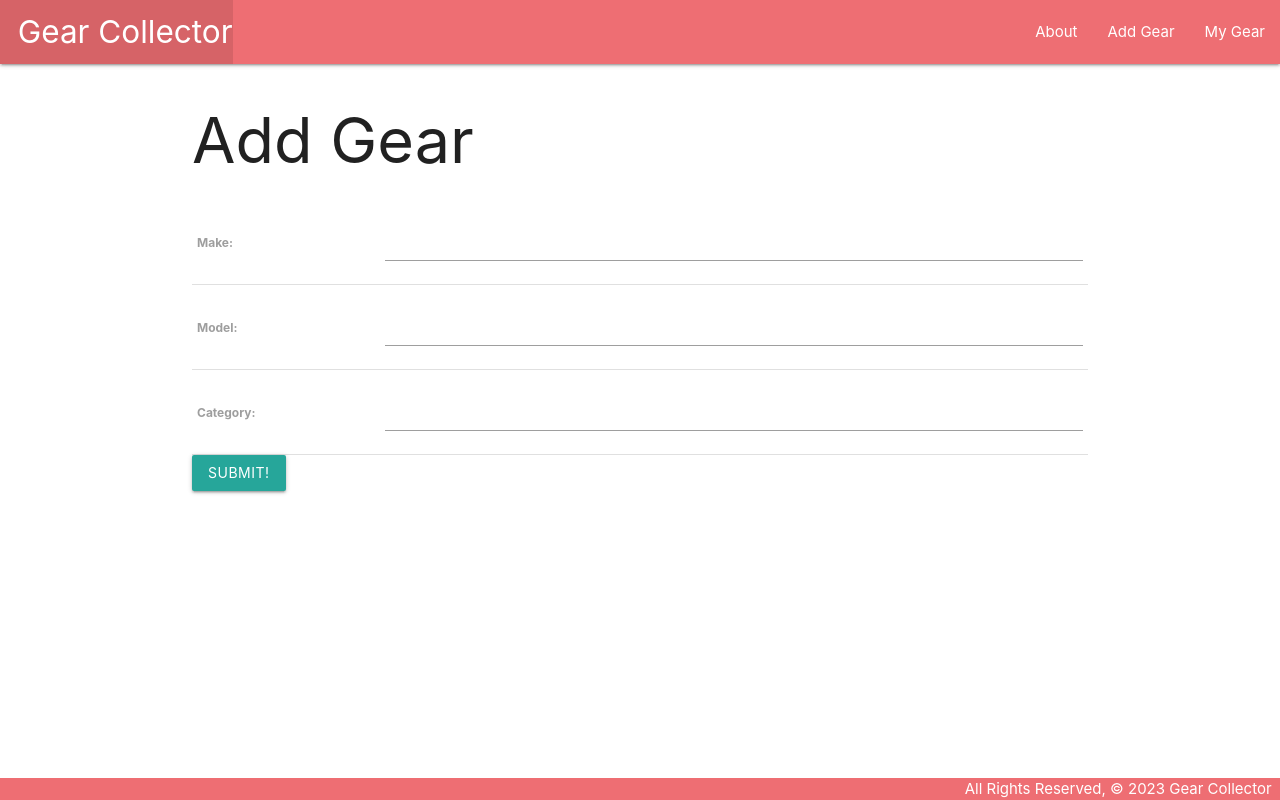
After one commit to pkeen/gearcollector, a Django app: page /gear/create in a window 1280 px wide. The commit adds this page. Run offline with Django 4.2, Linux system fonts and the light colour scheme.

Commit message:
add edit, delelte, update methodds to gear

```diff
--- a/musicgear/models.py
+++ b/musicgear/models.py
@@ -1,4 +1,5 @@
 from django.db import models
+from django.urls import reverse
 
 # Create your models here.
 
@@ -12,3 +13,10 @@ class Gear(models.Model):
 
     class Meta:
         verbose_name_plural = "gear"
+
+    # Add this method
+    def get_absolute_url(self):
+        return reverse('detail', kwargs={'gear_id': self.id})
+
+    def getName(self):
+        return f"{self.make} | {self.model}"
--- a/musicgear/templates/base.html
+++ b/musicgear/templates/base.html
@@ -26,6 +26,7 @@
         </ul>
         <ul class="right">
           <li><a href="{% url 'about' %}">About</a></li>
+          <li><a href="{% url 'gear_create' %}">Add Gear</a></li>
           <li><a href="/mygear">My Gear</a></li>
         </ul>
       </div>
--- a/musicgear/templates/gear/detail.html
+++ b/musicgear/templates/musicgear/detail.html
@@ -11,6 +11,10 @@
       <p>Model: {{ gear.model }}</p>
       <p>Category: {{ gear.category }}</p>
     </div>
+    <div class="card-action">
+      <a href="{% url 'gear_update' gear.id %}">Edit</a>
+      <a href="{% url 'gear_delete' gear.id %}">Delete</a>
+    </div>
   </div>
 
 {% endblock %}
--- /dev/null
+++ b/musicgear/templates/musicgear/gear_form.html
@@ -0,0 +1,22 @@
+{% extends 'base.html' %}
+
+{% block content %}
+
+<!-- <h1>Add Gear</h1> -->
+{% if object %}
+<h1>Edit <span class="teal-text">{{object.make}} | {{ object.model }}</span></h1>
+{% else %}
+<h1>Add Gear</h1>
+{% endif %}
+<!-- Leaving the action empty makes the form post to the same url used to display it -->
+<form action="" method="POST">
+  <!-- Django requires the following for security purposes -->
+  {% csrf_token %}
+  <table>
+    <!-- Render the inputs inside of <tr>s & <td>s -->
+    {{ form.as_table }}
+  </table>
+  <input type="submit" value="Submit!" class="btn">
+</form>
+
+{% endblock %}
--- a/musicgear/urls.py
+++ b/musicgear/urls.py
@@ -1,9 +1,13 @@
 from django.urls import path
 from . import views
+from .views import GearCreateView, GearUpdate, GearDelete
 
 urlpatterns = [
     path('', views.home, name='home'),
     path('about/', views.about, name='about'),
     path('mygear/', views.gear_index, name='index'),
-    path('gear/<int:gear_id>', views.gear_detail, name='detail')
+    path('gear/<int:gear_id>', views.gear_detail, name='detail'),
+    path('gear/create', GearCreateView.as_view(), name='gear_create'),
+    path('gear/<int:pk>/update', GearUpdate.as_view(), name='gear_update'),
+    path('gear/<int:pk>/delete', GearDelete.as_view(), name='gear_delete'),
 ]
--- a/musicgear/views.py
+++ b/musicgear/views.py
@@ -1,12 +1,8 @@
 from django.shortcuts import render
+from django.views.generic import CreateView, UpdateView, DeleteView
 from .models import Gear
 
 # Create your views here.
-
-# gear = [
-#     {'make': 'The Loar', 'model': 'LH-204 Brownstone', 'category': 'guitar'}
-# ]
-
 
 def home(request):
     return render(request, 'home.html')
@@ -22,6 +18,17 @@ def gear_index(request):
 
 def gear_detail(request, gear_id):
     gear = Gear.objects.get(id=gear_id)
-    return render(request, 'gear/detail.html', {
+    return render(request, 'musicgear/detail.html', {
         'gear': gear
     })
+
+class GearCreateView(CreateView):
+    model = Gear
+    fields = '__all__'
+
+class GearUpdate(UpdateView):
+    model = Gear
+    fields = '__all__'
+
+class GearDelete(DeleteView):
+    model = Gear
```
Also changed, not shown: musicgear/templates/musicgear/gear_confirm_delete.html (added, +13 -0 lines).
